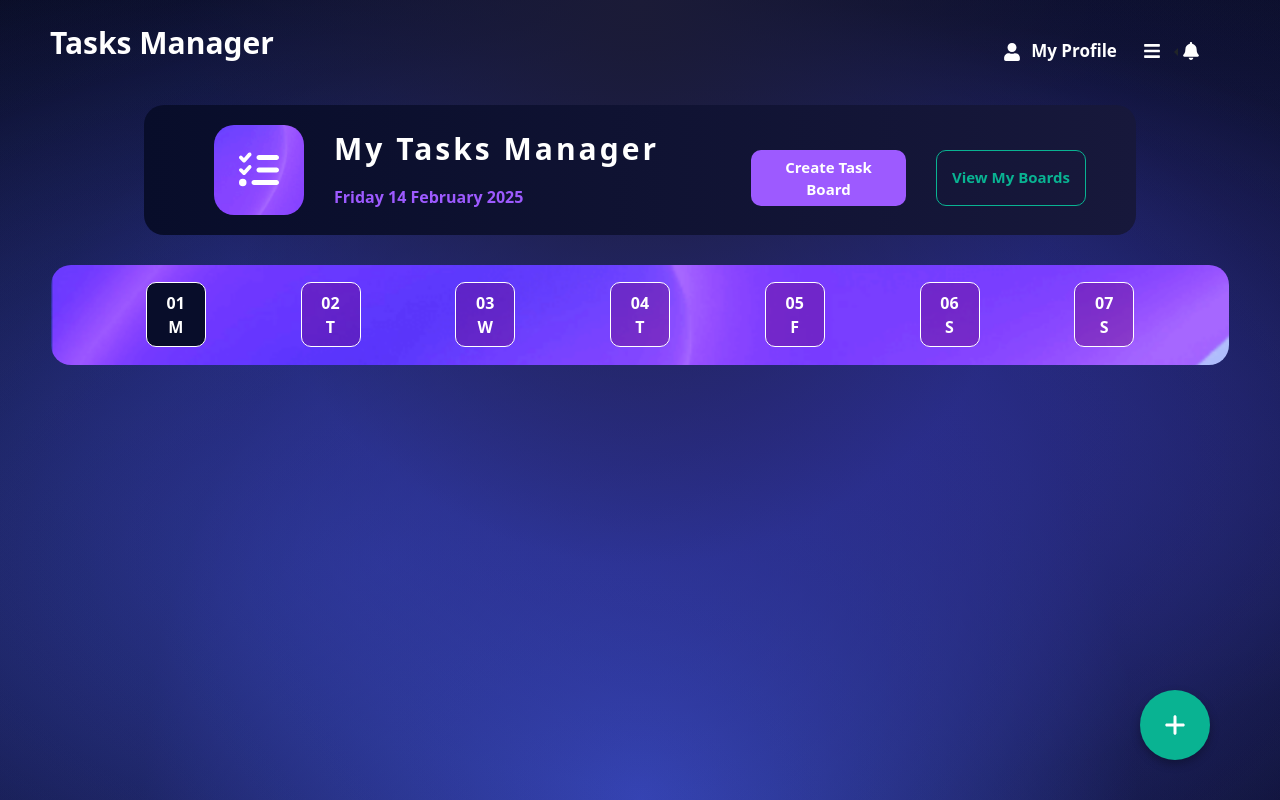
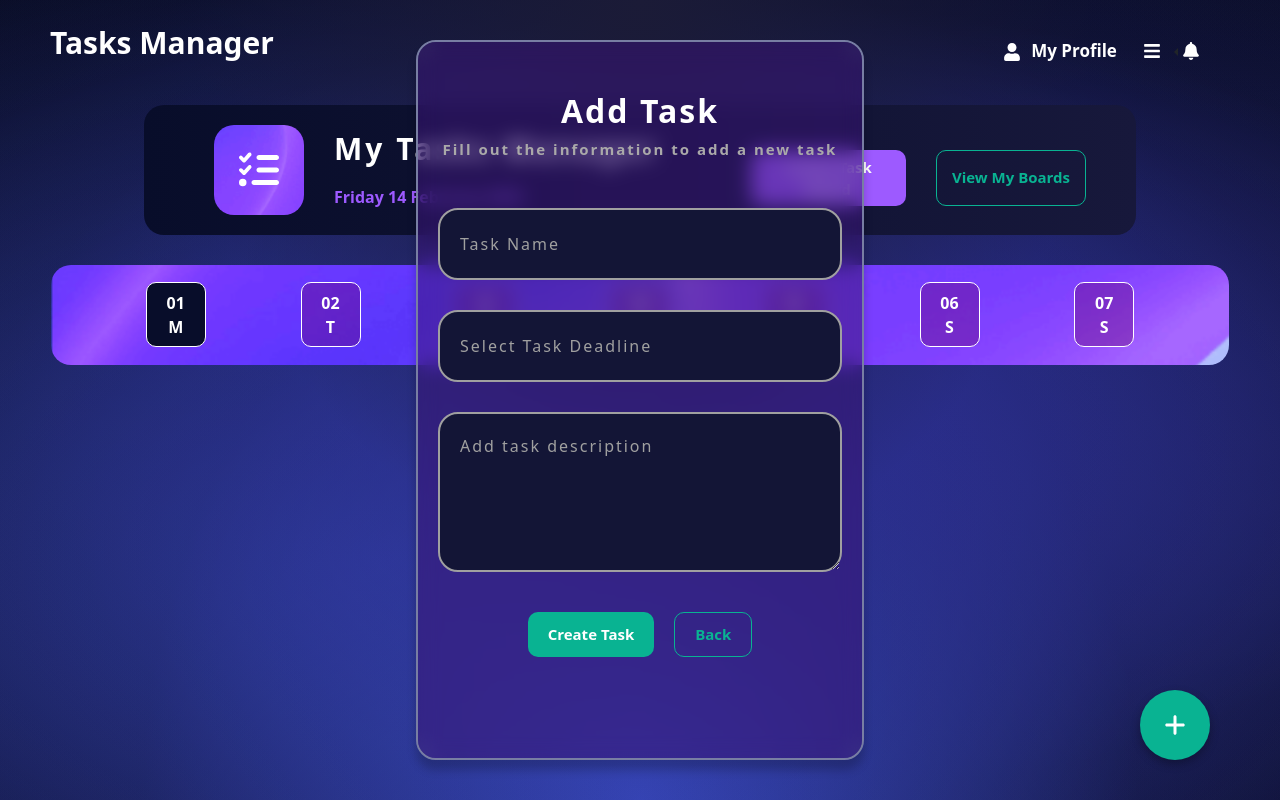
Before and after one commit to Rahma-sbei/-LifeSync-React-Task-Manager-Application, a React (Create React App) app: page /Tasks in a window 1280 px wide. Both pictures are taken after a click on the button 1175 px from the left and 725 px from the top of the page. Built offline with nearby package versions, Linux system fonts and the light colour scheme.

Commit message:
add task modal

```diff
--- a/package.json
+++ b/package.json
@@ -10,6 +10,7 @@
     "react": "^18.3.1",
     "react-bootstrap": "^2.10.9",
     "react-chartjs-2": "^5.3.0",
+    "react-datepicker": "^8.0.0",
     "react-dom": "^18.3.1",
     "react-icons": "^5.4.0",
     "react-router-dom": "^7.1.5",
--- a/src/App.css
+++ b/src/App.css
@@ -130,3 +130,99 @@
   box-shadow: 0px 4px 10px rgba(0, 0, 0, 0.3);
   cursor: pointer;
 }
+.btn1 {
+  background-color: #09b392;
+  padding: 10px 20px;
+  color: white;
+  font-size: 15px;
+  font-weight: bold;
+  border-radius: 10px;
+  border: none;
+}
+.btn1:hover {
+  background-color: #07755f;
+  border: none;
+}
+.btn2 {
+  padding: 10px 20px;
+  background-color: transparent;
+  border: 1px solid #09b392;
+  color: #09b392;
+  font-size: 15px;
+  font-weight: bold;
+  border-radius: 10px;
+}
+
+.btn2:hover {
+  background-color: #09b392;
+  color: white;
+}
+.modall.show {
+  display: inline-block;
+}
+.modall h2 {
+  color: white;
+  margin-bottom: 10px;
+  letter-spacing: 2px;
+  font-weight: bold;
+}
+.modall h4 {
+  font-size: 15px;
+  color: rgb(170, 169, 169);
+  margin-bottom: 20px;
+  font-weight: bold;
+  letter-spacing: 2px;
+}
+.modall {
+  display: none;
+  position: fixed;
+  top: 50%;
+  left: 50%;
+  transform: translate(-50%, -50%);
+  border-radius: 20px;
+  background-color: #3b157988;
+  height: 90vh;
+  box-shadow: 0px 10px 10px rgba(0, 0, 0, 0.2);
+  width: 35vw;
+  border: 2px solid #787ea3;
+  text-align: center;
+  overflow-y: auto;
+}
+.modall.show {
+  display: inline-block;
+}
+.modall ::placeholder {
+  color: #a0a0a0 !important;
+  font-weight: 100;
+  letter-spacing: 2px;
+}
+.modalContent {
+  margin-top: 30px;
+  margin: 0px 20px;
+  display: flex;
+  flex-direction: column;
+  gap: 30px;
+  z-index: 1;
+}
+.modalContent input {
+  width: 100%;
+  height: 9vh;
+  background-color: #131536;
+  border: 2px solid #a0a0a0;
+  border-radius: 20px;
+  padding-left: 20px;
+  color: white;
+}
+.modall button {
+  margin-top: 10px;
+}
+.modalContent textarea {
+  width: 100%;
+  height: 20vh;
+  background-color: #131536;
+  border: 2px solid #a0a0a0;
+  border-radius: 20px;
+  padding-top: 20px;
+  padding-left: 20px;
+  color: white;
+}
--- /dev/null
+++ b/src/components/AddTaskModal.jsx
@@ -0,0 +1,96 @@
+import React, { useState } from "react";
+import "../App.css";
+import DatePicker from "react-datepicker";
+import "react-datepicker/dist/react-datepicker.css";
+
+export default function AddTaskModal({
+  addTask,
+  closeModal,
+  showAddTaskModal,
+}) {
+  const [taskName, settaskName] = useState("");
+  const [day, setDay] = useState("");
+  const [taskDesc, settaskDesc] = useState("");
+
+  const resetForm = () => {
+    settaskName("");
+    setDay("");
+    settaskDesc("");
+  };
+
+  const handleClose = () => {
+    resetForm();
+    closeModal();
+  };
+
+  const handleSubmit = () => {
+    if (!taskName || !taskDesc || !day) {
+      alert("All field need to be filled to create a task.");
+    } else {
+      const deadline = day
+        .toLocaleDateString("en-US", {
+          year: "numeric",
+          day: "2-digit",
+          month: "2-digit",
+        })
+        .replace(/\//g, "-");
+      addTask({ taskName, taskDesc, deadline });
+      resetForm();
+      closeModal();
+    }
+  };
+
+  return (
+    <div className={`modall ${showAddTaskModal ? "show" : ""}`}>
+      <div
+        style={{
+          position: "absolute",
+          zIndex: "-1",
+          width: "100%",
+          height: "100%",
+          backdropFilter: "blur(10px)",
+          overflow: "auto",
+          padding: "0px ",
+        }}
+      ></div>
+      <h2 style={{ marginTop: "50px" }}>Add Task</h2>
+      <h4 style={{ marginBottom: "50px" }}>
+        Fill out the information to add a new task
+      </h4>
+      <div className="modalContent">
+        <input
+          type="text"
+          placeholder="Task Name"
+          value={taskName}
+          onChange={(e) => settaskName(e.target.value)}
+        />
+        <DatePicker
+          selected={day}
+          onChange={(day) => setDay(day)}
+          placeholderText="Select Task Deadline"
+          dateFormat="dd-MM-yyyy"
+        />
+        <textarea
+          placeholder="Add task description"
+          value={taskDesc}
+          onChange={(e) => settaskDesc(e.target.value)}
+        />
+        <div
+          style={{
+            display: "flex",
+            gap: "20px",
+            justifyContent: "center",
+            marginBottom: "20px",
+          }}
+        >
+          <button className="btn1" onClick={handleSubmit}>
+            Create Task
+          </button>
+          <button className="btn2" onClick={handleClose}>
+            Back
+          </button>
+        </div>
+      </div>
+    </div>
+  );
+}
--- a/src/components/TasksPage.jsx
+++ b/src/components/TasksPage.jsx
@@ -2,6 +2,7 @@ import React, { useState } from "react";
 import Header from "./Header";
 import DateNavigation from "./DateNavigation";
 import AddTaskButton from "./AddTaskButton";
+import AddTaskModal from "./AddTaskModal";
 import "../App.css";
 
 export default function TasksPage() {
@@ -26,10 +27,14 @@ export default function TasksPage() {
   const [currentDate, setCurrentDate] = useState(today);
   const [selectedDay, setSelectedDay] = useState("01");
   const [showAddTaskModal, setShowAddTaskModal] = useState(false);
+  const [tasks, setTasks] = useState({});
 
   const handleAddTaskClick = () => {
     setShowAddTaskModal(true);
-    console.log(showAddTaskModal);
+  };
+
+  const closeModal = () => {
+    setShowAddTaskModal(false);
   };
 
   const handleDayClick = (day) => {
@@ -37,6 +42,16 @@ export default function TasksPage() {
     console.log(day.split("")[1]);
     setCurrentDate(week[Number(day.split("")[1]) - 1]);
   };
+
+  const addTask = (task) => {
+    const fullTask = { ...task, currentDate: selectedDay };
+    console.log(fullTask);
+    setTasks((prevTasks) => ({
+      ...prevTasks,
+      [selectedDay]: [...(prevTasks[selectedDay] || []), task],
+    }));
+  };
+
   return (
     <div
       style={{
@@ -49,6 +64,11 @@ export default function TasksPage() {
       <Header currentDate={currentDate} />
       <DateNavigation onDayClick={handleDayClick} selectedDay={selectedDay} />
       <AddTaskButton handleAddTaskClick={handleAddTaskClick} />
+      <AddTaskModal
+        addTask={addTask}
+        closeModal={closeModal}
+        showAddTaskModal={showAddTaskModal}
+      />
     </div>
   );
 }
```
Also changed, not shown: 1 other file (tests, documents, lock files or other folders).
